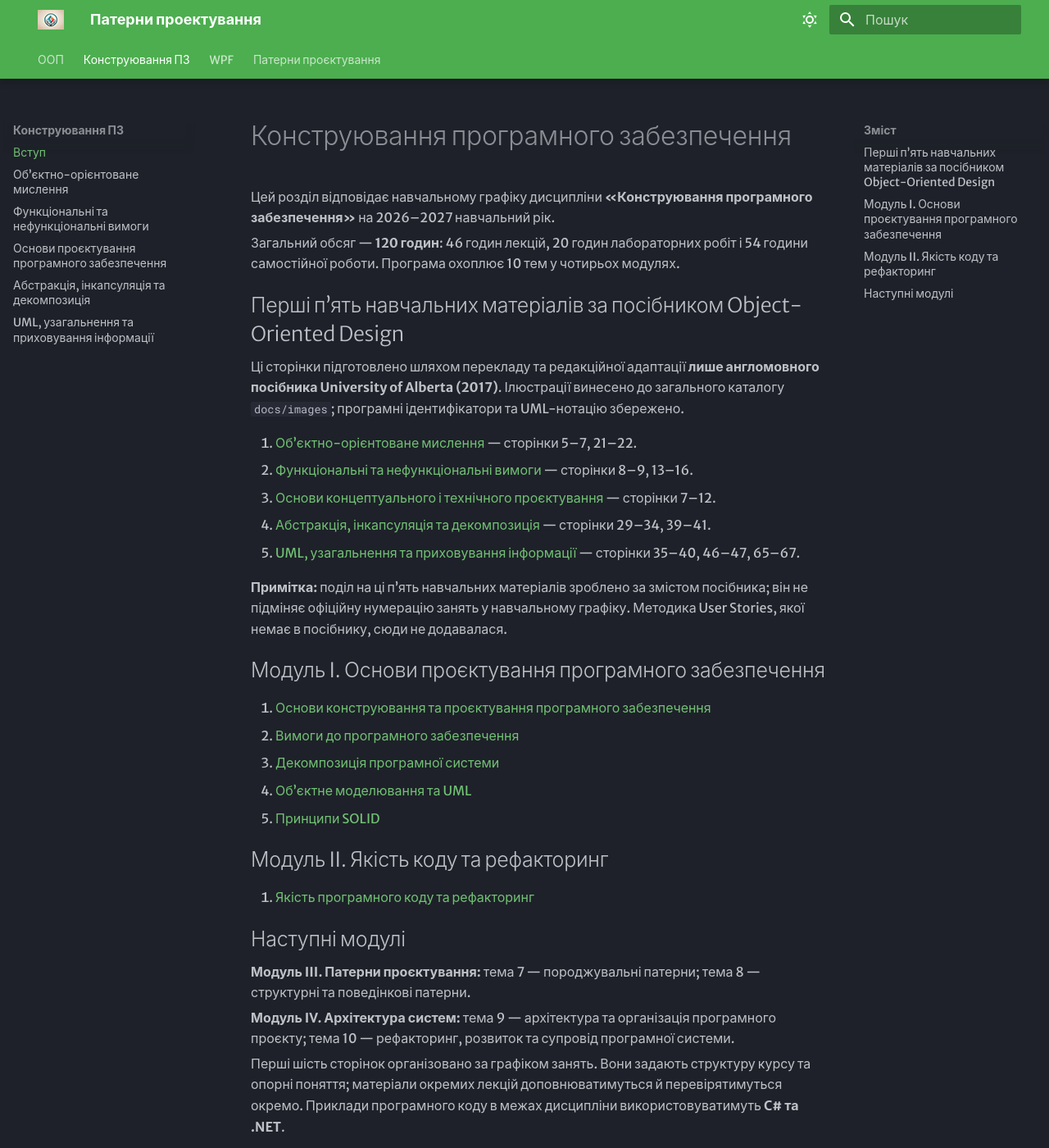
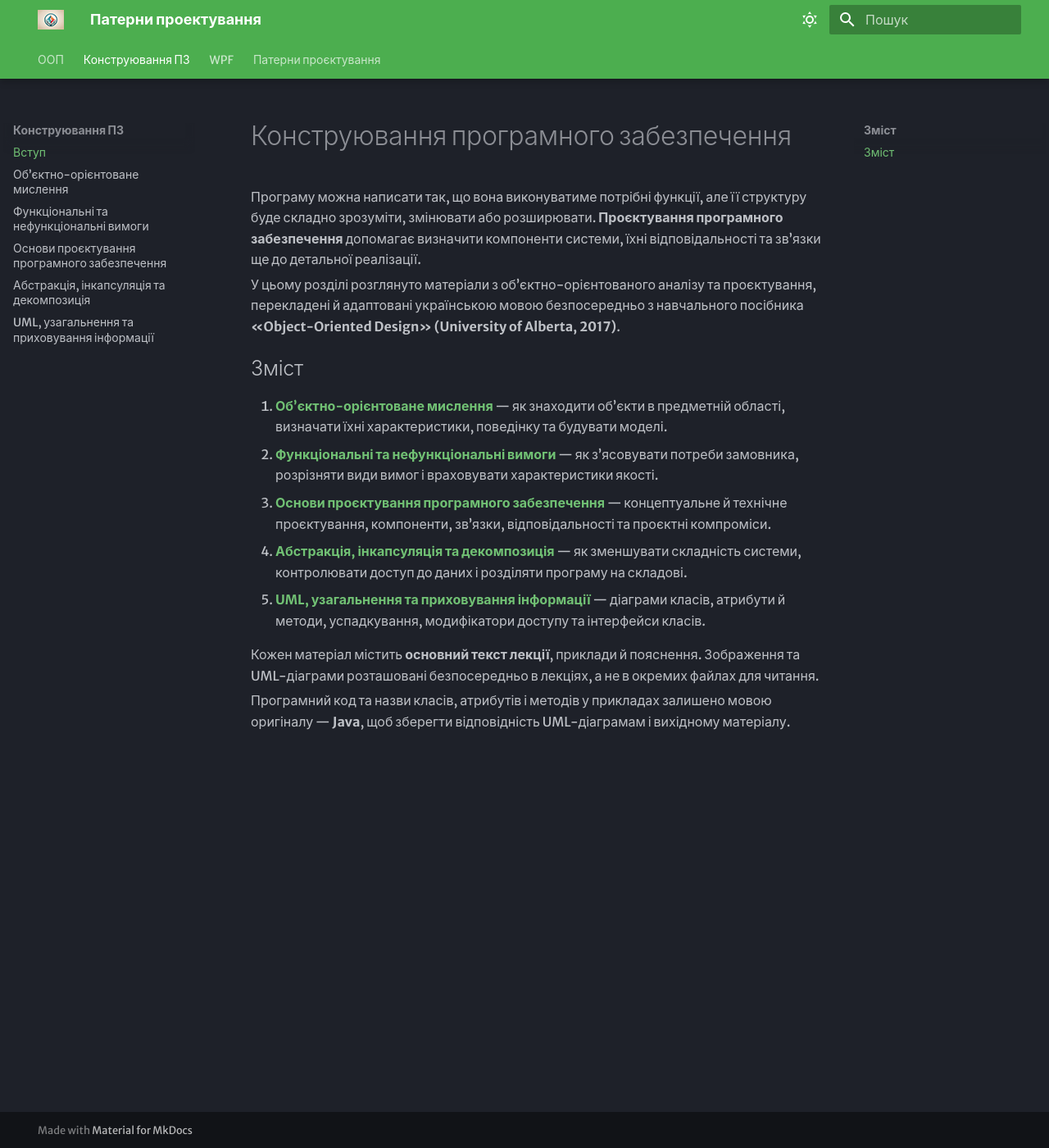
Before and after one commit to vakimov1986/C-lectures, an MkDocs documentation site: the page built from docs/construction/index.md, in a window 1280 px wide and 1400 px high. Shown: the whole window at 82% size. Built offline with MkDocs 1.6.1 and Material for MkDocs 9.7.7, drawn with Linux system fonts in a browser that asks for light colours.

Commit message:
docs: replace timetable landing page with direct access to student learning materials

```diff
--- a/docs/construction/index.md
+++ b/docs/construction/index.md
@@ -1,37 +1,17 @@
 # Конструювання програмного забезпечення
 
-Цей розділ відповідає навчальному графіку дисципліни **«Конструювання програмного забезпечення»** на 2026–2027 навчальний рік.
+Програму можна написати так, що вона виконуватиме потрібні функції, але її структуру буде складно зрозуміти, змінювати або розширювати. **Проєктування програмного забезпечення** допомагає визначити компоненти системи, їхні відповідальності та зв’язки ще до детальної реалізації.
 
-Загальний обсяг — **120 годин**: 46 годин лекцій, 20 годин лабораторних робіт і 54 години самостійної роботи. Програма охоплює 10 тем у чотирьох модулях.
+У цьому розділі розглянуто матеріали з об’єктно-орієнтованого аналізу та проєктування, перекладені й адаптовані українською мовою безпосередньо з навчального посібника **«Object-Oriented Design» (University of Alberta, 2017)**.
 
-## Перші п’ять навчальних матеріалів за посібником Object-Oriented Design
+## Зміст
 
-Ці сторінки підготовлено шляхом перекладу та редакційної адаптації **лише англомовного посібника University of Alberta (2017)**. Ілюстрації винесено до загального каталогу `docs/images`; програмні ідентифікатори та UML-нотацію збережено.
+1. **[Об’єктно-орієнтоване мислення](lectures/lecture-01-object-thinking.md)** — як знаходити об’єкти в предметній області, визначати їхні характеристики, поведінку та будувати моделі.
+2. **[Функціональні та нефункціональні вимоги](lectures/lecture-02-requirements.md)** — як з’ясовувати потреби замовника, розрізняти види вимог і враховувати характеристики якості.
+3. **[Основи проєктування програмного забезпечення](lectures/lecture-03-design.md)** — концептуальне й технічне проєктування, компоненти, зв’язки, відповідальності та проєктні компроміси.
+4. **[Абстракція, інкапсуляція та декомпозиція](lectures/lecture-04-design-principles.md)** — як зменшувати складність системи, контролювати доступ до даних і розділяти програму на складові.
+5. **[UML, узагальнення та приховування інформації](lectures/lecture-05-uml-information-hiding.md)** — діаграми класів, атрибути й методи, успадкування, модифікатори доступу та інтерфейси класів.
 
-1. [Об’єктно-орієнтоване мислення](lectures/lecture-01-object-thinking.md) — сторінки 5–7, 21–22.
-2. [Функціональні та нефункціональні вимоги](lectures/lecture-02-requirements.md) — сторінки 8–9, 13–16.
-3. [Основи концептуального і технічного проєктування](lectures/lecture-03-design.md) — сторінки 7–12.
-4. [Абстракція, інкапсуляція та декомпозиція](lectures/lecture-04-design-principles.md) — сторінки 29–34, 39–41.
-5. [UML, узагальнення та приховування інформації](lectures/lecture-05-uml-information-hiding.md) — сторінки 35–40, 46–47, 65–67.
+Кожен матеріал містить **основний текст лекції**, приклади й пояснення. Зображення та UML-діаграми розташовані безпосередньо в лекціях, а не в окремих файлах для читання.
 
-**Примітка:** поділ на ці п’ять навчальних матеріалів зроблено за змістом посібника; він не підміняє офіційну нумерацію занять у навчальному графіку. Методика User Stories, якої немає в посібнику, сюди не додавалася.
-
-## Модуль I. Основи проєктування програмного забезпечення
-
-1. [Основи конструювання та проєктування програмного забезпечення](topic-01-foundations.md)
-2. [Вимоги до програмного забезпечення](topic-02-requirements.md)
-3. [Декомпозиція програмної системи](topic-03-decomposition.md)
-4. [Об’єктне моделювання та UML](topic-04-uml.md)
-5. [Принципи SOLID](topic-05-solid.md)
-
-## Модуль II. Якість коду та рефакторинг
-
-6. [Якість програмного коду та рефакторинг](topic-06-code-quality.md)
-
-## Наступні модулі
-
-**Модуль III. Патерни проєктування:** тема 7 — породжувальні патерни; тема 8 — структурні та поведінкові патерни.
-
-**Модуль IV. Архітектура систем:** тема 9 — архітектура та організація програмного проєкту; тема 10 — рефакторинг, розвиток та супровід програмної системи.
-
-Перші шість сторінок організовано за графіком занять. Вони задають структуру курсу та опорні поняття; матеріали окремих лекцій доповнюватимуться й перевірятимуться окремо. Приклади програмного коду в межах дисципліни використовуватимуть **C# та .NET**.
+Програмний код та назви класів, атрибутів і методів у прикладах залишено мовою оригіналу — **Java**, щоб зберегти відповідність UML-діаграмам і вихідному матеріалу.
```
